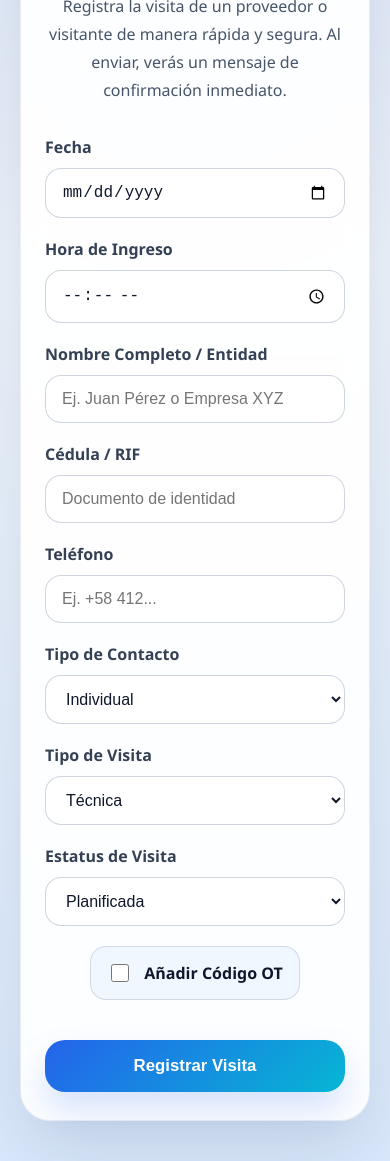
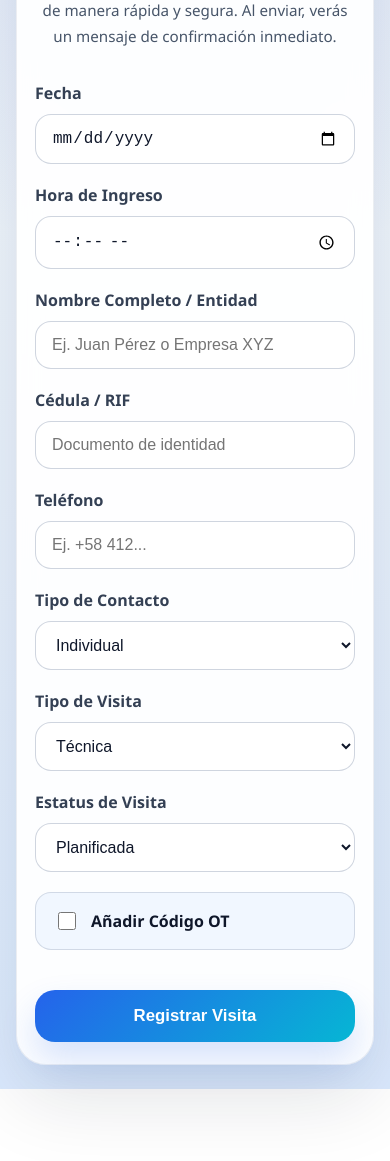
Before and after one commit to sirwillwallas-jpg/ipsasel, a website: page index.html in a window 390 px wide. Shown: the part 171-1332 px from the top of the page. After the commit the page ends 1260 px from the top, so only its background shows below. Drawn offline with Linux system fonts and the light colour scheme.

Commit message:
(FIX)css
css

```diff
--- a/index.html
+++ b/index.html
@@ -79,8 +79,8 @@
                 </label>
             </div>
 
-            <div id="ot-fields" class="hidden-fields">
-                <div class="form-group">
+            <div id="ot-fields" class="hidden-fields full-width">
+                <div class="form-group full-width">
                     <label for="codigo_ot">Código OT (Opcional)</label>
                     <input type="text" id="codigo_ot" name="codigo_ot" placeholder="Código de orden de trabajo">
                 </div>
--- a/style.css
+++ b/style.css
@@ -108,13 +108,18 @@ label {
     height: 18px;
 }
 
+.checkbox-label {
+    width: 100%;
+}
+
 .hidden-fields {
     display: none;
-    grid-template-columns: repeat(2, minmax(0, 1fr));
+    width: 100%;
+    grid-template-columns: 1fr;
     gap: 20px;
 }
 
-.hidden-fields .form-group.full-width {
+.hidden-fields.full-width {
     grid-column: 1 / -1;
 }
 
@@ -246,8 +251,12 @@ textarea:focus {
     line-height: 1.7;
 }
 
-@media (max-width: 768px) {
+@media (max-width: 900px) {
+    body {
+        padding: 24px 16px;
+    }
     .form-container {
+        width: 100%;
         padding: 28px 24px;
     }
     .grid-layout {
@@ -256,4 +265,23 @@ textarea:focus {
     .full-width {
         grid-column: auto;
     }
+    .checkbox-label {
+        padding: 16px 18px;
+    }
+    .btn-submit {
+        padding: 16px;
+    }
 }
+
+@media (max-width: 520px) {
+    .form-container {
+        padding: 22px 18px;
+    }
+    .subtitle {
+        font-size: 0.95rem;
+    }
+    .btn-submit,
+    .btn-secondary {
+        width: 100%;
+    }
+}
```
